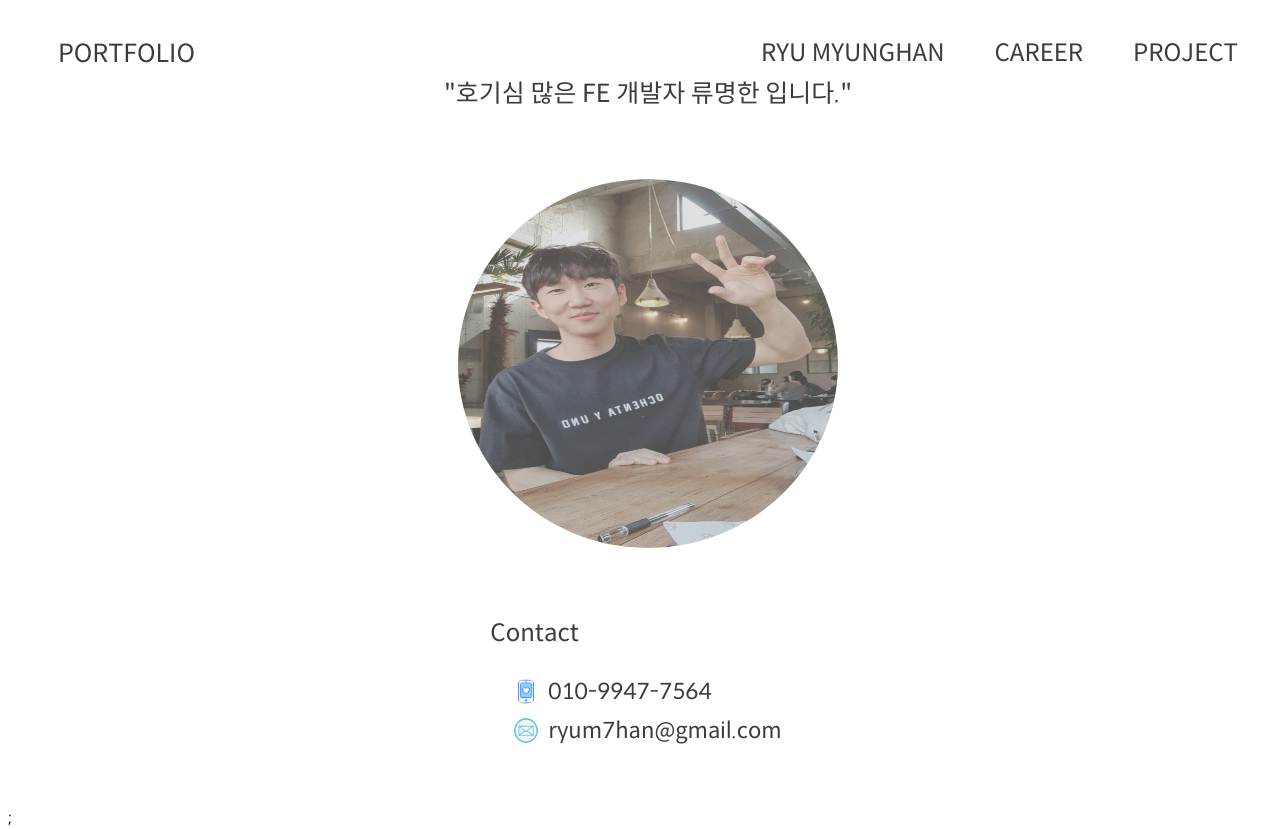
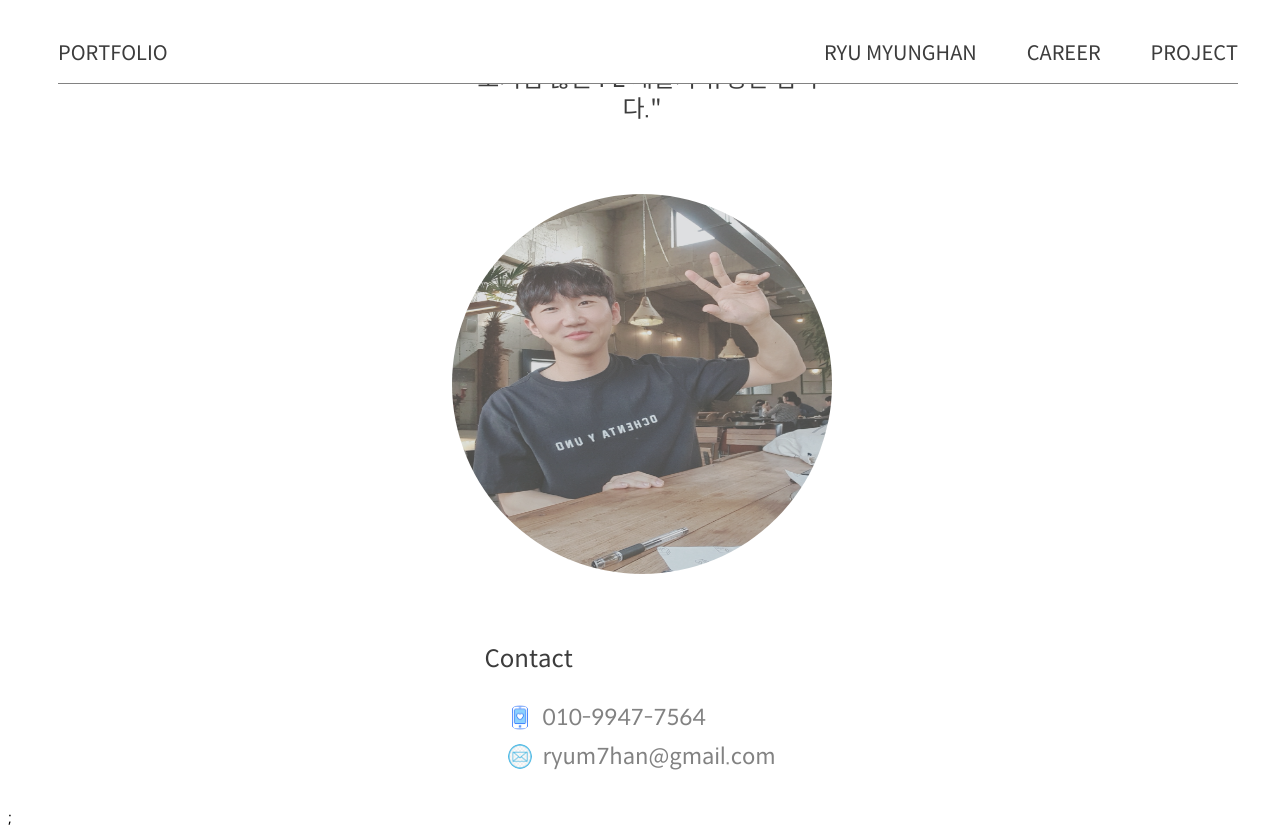
Before and after one commit to ryumhan/portfolio-resume, a Next.js app: page / in a window 1280 px wide. Built offline with nearby package versions, Linux system fonts and the light colour scheme; what emotion-reset would draw is missing.

Commit message:
Refactored the Home Page for introduction in detail - Education section, Appeal Box is added

```diff
--- a/src/components/Layout/index.tsx
+++ b/src/components/Layout/index.tsx
@@ -1,6 +1,6 @@
 import { useMemo } from 'react';
-import { Horizontal, TypoGraphy } from '@/components/common-style';
-import { LayOutContainer, NavItem, NavMenu } from './style';
+import { GlobalColor, Horizontal, TypoGraphy } from '@/components/common-style';
+import { LayOutContainer, LayOutHorizontaStyle, NavItem, NavMenu } from './style';
 
 interface Props {
   children: React.ReactElement;
@@ -12,16 +12,16 @@ const Layout = ({ children, menuList, selectCallback }: Props): React.ReactEleme
   return (
     <LayOutContainer>
       {/* nav bar */}
-      <Horizontal justifyContent="space-between" style={{ width: '100%' }}>
+      <Horizontal justifyContent="space-between" style={LayOutHorizontaStyle}>
         <div>
-          <TypoGraphy style={{ fontSize: '25px' }}>PORTFOLIO</TypoGraphy>
+          <TypoGraphy style={{ fontSize: '20px' }}>PORTFOLIO</TypoGraphy>
         </div>
         <NavMenu>
           {useMemo(() => {
             return menuList.map((menu: string, index: number) => {
               return (
                 <NavItem onClick={() => selectCallback(index)} key={menu + index}>
-                  <TypoGraphy style={{ fontSize: '24px' }}>{menu}</TypoGraphy>
+                  <TypoGraphy style={{ fontSize: '20px' }}>{menu}</TypoGraphy>
                 </NavItem>
               );
             });
--- a/src/components/Layout/style.ts
+++ b/src/components/Layout/style.ts
@@ -22,3 +22,11 @@ export const NavItem = styled.div`
     border-radius: 10%;
   }
 `;
+
+export const LayOutHorizontaStyle = {
+  width: '100%',
+  borderBottom: 'solid',
+  borderColor: GlobalColor.contentsTone,
+  borderWidth: '0.7px',
+  paddingBottom: '5px',
+};
--- a/src/components/pages-component/project/port-folio-store/style.ts
+++ b/src/components/pages-component/project/port-folio-store/style.ts
@@ -1,9 +1,11 @@
 import styled from '@emotion/styled';
 import Image from 'next/image';
 import { GlobalColor, Horizontal, ShadowingBox, Vertical } from '@/components/common-style';
+import { ProjectType } from '@/model/project';
 
 interface StoreWrapperProps {
   selected: boolean;
+  type?: ProjectType;
 }
 
 interface ImageContainerProps {
@@ -12,6 +14,15 @@ interface ImageContainerProps {
 
 interface ProjectContainerProps {
   selected: boolean;
+}
+
+enum ProjectColor {
+  'Web' = '#1478FF',
+  '반응형 Web' = '#3296D7',
+  'FullStack' = '#14148C',
+  'Application' = '#FFD200',
+  'Mobile' = '#C65FF9',
+  '기타' = 'white',
 }
 
 const ProjectImageStyle = {
@@ -64,8 +75,8 @@ export const StoreContainer = styled(Horizontal)<StoreWrapperProps>(({ selected
   height: selected ? '0%' : '100%',
 }));
 
-export const StoreWrapper = styled.div<StoreWrapperProps>(({ selected }) => ({
-  width: '80px',
+export const StoreWrapper = styled.div<StoreWrapperProps>(({ selected, type }) => ({
+  width: '90px',
   height: selected ? '0px' : '300px',
   position: 'relative',
   borderRadius: '10px',
@@ -74,7 +85,7 @@ export const StoreWrapper = styled.div<StoreWrapperProps>(({ selected }) => ({
   cursor: 'pointer',
   transition: '0.3s',
   boxShadow: ShadowingBox,
-  backgroundColor: 'rgb(110, 110, 110, 0.9)',
+  backgroundColor: type ? ProjectColor[type] : 'white',
 
   ':hover': ProjectImageStyle,
 }));
@@ -86,8 +97,12 @@ export const StoreImage = styled(Image)`
 
 export const StoreTitle = styled.div`
   position: absolute;
+  height: 100%;
   width: 100%;
-  height: 100%;
+  display: flex;
+  flex-direction: column;
+  justify-content: center;
+  text-align: center;
 `;
 
 export const StoreDetailContainer = styled(Horizontal)`
--- a/src/components/pages-component/ryumyunghan/index.tsx
+++ b/src/components/pages-component/ryumyunghan/index.tsx
@@ -11,12 +11,7 @@ interface Props {
 const RyuMyungHan = ({ ryuRef }: Props): React.ReactElement => {
   return (
     <Container ref={ryuRef}>
-      <Profile
-        education={INTRODUCTION_CONFIG.education}
-        email={INTRODUCTION_CONFIG.email}
-        comment={INTRODUCTION_CONFIG.comment}
-        phone={INTRODUCTION_CONFIG.phone}
-      />
+      <Profile introduce={INTRODUCTION_CONFIG} />
     </Container>
   );
 };
--- a/src/components/pages-component/ryumyunghan/profile/index.tsx
+++ b/src/components/pages-component/ryumyunghan/profile/index.tsx
@@ -1,9 +1,14 @@
-import React, { useMemo } from 'react';
-import { GlobalColor, PaddingContainer, TypoGraphy, Vertical } from '@/components/common-style';
+import React, { useMemo, useState } from 'react';
+import { GlobalColor, Horizontal, PaddingContainer, TypoGraphy, Vertical } from '@/components/common-style';
 
 import {
+  AppealBox,
+  HoverBoxTitle,
+  AppealContainer,
   ContactIconContainer,
   ContactImage,
+  Container,
+  EducationContainer,
   EmailBox,
   IntroduceBox,
   IntroductionBox,
@@ -11,24 +16,52 @@ import {
   ProfileContainer,
   ProfileImage,
   ProfileImageContainer,
+  EducationBox,
 } from './style';
+import { Introduce } from '@/model/introduce';
 
 interface Props {
-  education: {};
-  email: string;
-  comment: string;
-  phone: string;
+  introduce: Introduce;
 }
 
-const Profile = ({ education, email, comment, phone }: Props): React.ReactElement => {
+const Profile = ({ introduce }: Props): React.ReactElement => {
+  const { appeal, email, comment, phone, education } = introduce;
+  const [onhover, setOnHover] = useState(false);
+
   return (
+    <Container>
+      {/* left */}
+      <EducationContainer style={{ visibility: onhover ? 'visible' : 'hidden', marginTop: '320px' }}>
+        <HoverBoxTitle>
+          <TypoGraphy style={{ fontSize: '24px' }}>Education..?</TypoGraphy>
+        </HoverBoxTitle>
+        <EducationBox>
+          {education.map((item, index) => {
+            return (
+              <Vertical key={item.location + index}>
+                <TypoGraphy style={{ fontSize: '22px', color: GlobalColor.contentsTone }}>
+                  {item.location}
+                </TypoGraphy>
+                <TypoGraphy style={{ fontSize: '22px', color: GlobalColor.contentsTone }}>
+                  {item.duration[0]} ~ {item.duration[1]}
+                </TypoGraphy>
+              </Vertical>
+            );
+          })}
+        </EducationBox>
+      </EducationContainer>
+
+      {/* center */}
       <ProfileContainer>
         <IntroduceBox>
-        <TypoGraphy style={{ fontSize: '25px' }}>"{comment}"</TypoGraphy>
+          <TypoGraphy style={{ fontSize: '24px' }}>"{comment}"</TypoGraphy>
         </IntroduceBox>
-      <ProfileImageContainer>
+
+        {/* <IntroduceBox></IntroduceBox> */}
+        <ProfileImageContainer onMouseEnter={() => setOnHover(true)} onMouseLeave={() => setOnHover(false)}>
           <ProfileImage src="/images/profile.jpeg" alt="profile_image.jpeg" fill />
         </ProfileImageContainer>
+
         <IntroductionBox>
           <TypoGraphy style={{ fontSize: '24px', color: GlobalColor.title }}>Contact</TypoGraphy>
           <PaddingContainer>
@@ -37,18 +70,35 @@ const Profile = ({ education, email, comment, phone }: Props): React.ReactElemen
                 <ContactIconContainer>
                   <ContactImage src={'/images/phone.png'} fill alt={'/images/phone.png'}></ContactImage>
                 </ContactIconContainer>
-              <TypoGraphy style={{ fontSize: '22px', color: GlobalColor.title }}>{phone}</TypoGraphy>
+                <TypoGraphy style={{ fontSize: '22px', color: GlobalColor.contentsTone }}>{phone}</TypoGraphy>
               </PhoneBox>
               <EmailBox gap="10px">
                 <ContactIconContainer>
                   <ContactImage src={'/images/email.jpeg'} fill alt={'/images/email.jpeg'}></ContactImage>
                 </ContactIconContainer>
-              <TypoGraphy style={{ fontSize: '22px', color: GlobalColor.title }}>{email}</TypoGraphy>
+                <TypoGraphy style={{ fontSize: '22px', color: GlobalColor.contentsTone }}>{email}</TypoGraphy>
               </EmailBox>
             </Vertical>
           </PaddingContainer>
         </IntroductionBox>
       </ProfileContainer>
+
+      {/* right */}
+      <AppealContainer style={{ visibility: onhover ? 'visible' : 'hidden' }} gap={'50px'}>
+        <HoverBoxTitle>
+          <TypoGraphy style={{ fontSize: '24px' }}>About me..?</TypoGraphy>
+        </HoverBoxTitle>
+        <AppealBox>
+          {appeal.map((item, index) => {
+            return (
+              <TypoGraphy key={item[0] + index} style={{ fontSize: '22px', color: GlobalColor.contentsTone }}>
+                "{item}"
+              </TypoGraphy>
+            );
+          })}
+        </AppealBox>
+      </AppealContainer>
+    </Container>
   );
 };
 
--- a/src/components/pages-component/ryumyunghan/profile/style.ts
+++ b/src/components/pages-component/ryumyunghan/profile/style.ts
@@ -1,12 +1,27 @@
 import styled from '@emotion/styled';
 import Image from 'next/image';
 import { GlobalColor, Horizontal, Vertical } from '@/components/common-style';
+
+export const Container = styled(Horizontal)`
+  height: 100%;
+`;
 
 export const ProfileContainer = styled(Vertical)`
   justify-content: center;
   align-items: center;
   gap: 70px;
-  height: 100%;
+  width: 33%;
+`;
+
+export const EducationContainer = styled(Vertical)`
+  width: 33%;
+  transition: 0.4s;
+  align-items: end;
+`;
+
+export const AppealContainer = styled(Vertical)`
+  width: 33%;
+  transition: 0.4s;
 `;
 
 export const ProfileImageContainer = styled.div`
@@ -20,8 +35,6 @@ export const ProfileImageContainer = styled.div`
 
   &:hover {
     background-color: skyblue;
-    color: blue;
-    border: solid 7px blue;
     width: 460px;
     height: 460px;
     border-radius: 50%;
@@ -33,7 +46,7 @@ export const ProfileImage = styled(Image)`
   object-position: 'center';
   filter: opacity(0.6) drop-shadow(0 0 0 #828282);
   &:hover {
-    opacity: 0.3;
+    opacity: 1;
   }
 `;
 
@@ -47,9 +60,33 @@ export const EmailBox = styled(Horizontal)``;
 
 export const PhoneBox = styled(Horizontal)``;
 
-export const IntroduceBox = styled.div`
-  align-items: center;
-  gap: 2px;
+export const IntroduceBox = styled(Vertical)`
+  text-align: center;
+`;
+
+export const EducationBox = styled(Vertical)`
+  line-height: 1.5;
+  gap: 30px;
+  width: 500px;
+  margin-top: 40px;
+`;
+
+export const HoverBoxTitle = styled.div`
+  text-align: center;
+  line-height: 2;
+  width: 150px;
+  padding-bottom: 2px;
+  border-bottom: solid;
+  border-color: ${GlobalColor.contentsTone};
+  border-width: 2px;
+`;
+
+export const AppealBox = styled(Vertical)`
+  text-align: center;
+  line-height: 2;
+  gap: 50px;
+  width: 500px;
+  margin-left: 100px;
 `;
 
 export const ContactIconContainer = styled.div`
--- a/src/constants/index.ts
+++ b/src/constants/index.ts
@@ -1,15 +1,20 @@
 import { Company } from '@/model/company';
+import { Introduce } from '@/model/introduce';
 import { Project } from '@/model/project';
 import { SkillSet } from '@/model/skill';
 
 export const MENU_CONFIG = ['RYU MYUNGHAN', 'CAREER', 'PROJECT'];
 
-export const INTRODUCTION_CONFIG = {
+export const INTRODUCTION_CONFIG: Introduce = {
   name: '류명한',
   email: 'ryum7han@gmail.com',
   phone: '010-9947-7564',
   comment: '호기심 많은 FE 개발자 류명한 입니다.',
-  appeal: ['생산적인 이야기를 통해 다양한 사람들의 개발 노하우를 이야기하는 것을 굉장히 즐거워 합니다.'],
+  appeal: [
+    '빠르게 개발을 진행하는 것보다 곰곰히 생각해서 항상 더 나은 코드를 만들기 위해 노력합니다.',
+    '이야기를 통해 다양한 사람들의 개발 노하우를 공유하는 것을 굉장히 즐거워 합니다.',
+    '어떠한 문제 상황, 마찰이 생겼을 때 영원한 정답은 없다는 생각으로 항상 끊임 없이 성찰합니다.',
+  ],
   education: [
     { location: '인하대학교 정보통신공학과, 기계공학(복)', duration: ['2011.03', '2018.02'] },
     { location: 'LG전자 SW 교육', duration: ['2018.03', '2018.05'] },
@@ -110,6 +115,7 @@ export const SKILLSET_CONFIG: SkillSet[] = [
 export const PROJECT_CONFIG: Project[] = [
   {
     title: 'ORBRO 플랫폼',
+    type: 'Web',
     role: 'V1 유지 보수 및 V2 신규 FE 개발(참여)',
     skill: ['react', 'redux', 'mapbox', 'stylus', 'emotion/styled-component'],
     descriptions: [
@@ -133,7 +139,93 @@ export const PROJECT_CONFIG: Project[] = [
     url: 'https://home.orbro.io',
   },
   {
+    title: '공공 교통 Platform 앱',
+    type: 'Web',
+    role: 'FE V2 개발(개인)',
+    skill: ['react', 'nextJs', 'emotion/styled-component', 'yarn-berry'],
+    descriptions: [
+      'ORBRO 플랫폼 내의 공공 데이터의 정보를 보여줄 수 있는 LS App',
+      'ORBRO 플랫폼과 별도의 Deployment로 존재하며, 플랫폼에서 해당 url을 Iframe 으로 로드하는 방식',
+      'SDK를 통해서만 ORBRO 플랫폼과 앱이 Token 과 Origin을 공유하기 때문에 플랫폼을 통해서만 접근 가능',
+      '플랫폼 내의 공공 Object(CCTV, 버스, 지하철, 비행기 클릭시) 클릭시 해당 앱 Display',
+      '각 Object의 현재 정보를 실시간으로 보여줌',
+      '플랫폼에 내재된 iframe 형태로 해당앱 존재',
+    ],
+    contributions: [
+      '기존의 CSR 방식에서 클릭시 앱이 늦게 뜨던 문제를 NextJS로 Migration을 통해 해결',
+      '플랫폼에서 클릭시 해당 Object에 대한 데이터 수신을 위한 postMessage 구현',
+      'Docker 빌드 및 배포 소요시간 단축을 위해 yarn-berry 적용',
+    ],
+    img: [
+      '/project/public-app1.jpg',
+      '/project/public-app2.jpg',
+      '/project/public-app3.jpg',
+      '/project/public-app4.jpg',
+      '/project/public-app5.jpg',
+      '/project/public-app6.png',
+    ],
+    url: 'https://home.orbro.io',
+  },
+  {
+    title: '건설 안전 관리자 서비스',
+    type: 'Web',
+    role: 'FE 신규 개발(개인)',
+    skill: ['react', 'emotion/styled-component', 'redux', 'mabbox'],
+    descriptions: [
+      '건설작업 환경을 위해 해당 지역에 사용자를 등록하고, 위험 구역을 설정, 관리 하는 서비스',
+      'zone 설정을 통해 위험/안전/작업 구역을 설정 하능 기능',
+      '해당 작업장에 출입 가능한 사용자를 등록하는 기능',
+      '사용자가 위험구역에 진입시 Push 알림을 전달 할 수 있도록 장치와 사용자를 맵핑하는 기능',
+    ],
+    contributions: ['mapbox를 통해 지도상에 위험구역을 설정 할 수 있도록 UI 구현.'],
+    img: [
+      '/project/smart-safety-app2.png',
+      '/project/smart-safety-app1.png',
+      '/project/smart-safety-app3.png',
+    ],
+  },
+  {
+    title: '모두의 안심벨',
+    type: '반응형 Web',
+    role: '홈페이지 리뉴얼 FE 개발(참여)',
+    skill: ['react', '반응형 UI', 'emotion/styled-component'],
+    descriptions: [
+      '범죄 취약지구를 위한 안심벨 홍보 및 신청 홈페이지',
+      '안심벨 소개, 신청, 신청조회가 주된 기능',
+      '주소 및 개인정보 입력후 안심벨을 배송 요청 할 수 있음',
+      '신상정보를 이용하여 배송 상태를 확인 할 수 있음',
+      '반응형 UI로 각 장치에 따라 style 분기',
+    ],
+    contributions: ['반응형 UI 도입', '코드 리뷰를 통해 각 페이지 별 소스 일치화'],
+    url: 'https://modubell.com',
+    img: ['/project/safety1.jpg', '/project/safety2.jpg', '/project/safety3.jpg', '/project/safety4.jpg'],
+  },
+  {
+    title: 'Access 관리자 서비스',
+    type: 'Web',
+    role: '유지 보수 및 신규 기능 FE 개발(참여)',
+    skill: ['react', 'mapbox', 'redux', 'emotion/styled-component'],
+    descriptions: [
+      '실내 출입 기록 관리용 서비스',
+      '허용된 사용자 및 방문자의 모바일이 출입문을 통과시 출입 여부를 판단하여 기록을 관리하는 것이 주된 기능',
+    ],
+    contributions: [
+      '한번에 다량의 데이터를 불러오는 응답 latency를 줄이기 위해 인피니티 스크롤로 수정',
+      '테이블 Input Component의 onChange Event 시 불필요한 Rendering 방지를 위하여 useMemo로 수정',
+      '기존의 의존성 심한 stylus 마크업 방식을 styled-component 로 변경',
+    ],
+    img: [
+      '/project/access1.jpg',
+      '/project/access2.jpg',
+      '/project/access3.jpg',
+      '/project/access4.jpg',
+      '/project/access5.jpg',
+      '/project/access6.jpg',
+    ],
+  },
+  {
     title: 'IoT Console',
+    type: 'FullStack',
     role: 'BE, FE 신규 개발(개인)',
     skill: [
       'go',
@@ -173,34 +265,8 @@ export const PROJECT_CONFIG: Project[] = [
     ],
   },
   {
-    title: '공공 교통 Platform 앱',
-    role: 'FE V2 개발(개인)',
-    skill: ['react', 'nextJs', 'emotion/styled-component', 'yarn-berry'],
-    descriptions: [
-      'ORBRO 플랫폼 내의 공공 데이터의 정보를 보여줄 수 있는 LS App',
-      'ORBRO 플랫폼과 별도의 Deployment로 존재하며, 플랫폼에서 해당 url을 Iframe 으로 로드하는 방식',
-      'SDK를 통해서만 ORBRO 플랫폼과 앱이 Token 과 Origin을 공유하기 때문에 플랫폼을 통해서만 접근 가능',
-      '플랫폼 내의 공공 Object(CCTV, 버스, 지하철, 비행기 클릭시) 클릭시 해당 앱 Display',
-      '각 Object의 현재 정보를 실시간으로 보여줌',
-      '플랫폼에 내재된 iframe 형태로 해당앱 존재',
-    ],
-    contributions: [
-      '기존의 CSR 방식에서 클릭시 앱이 늦게 뜨던 문제를 NextJS로 Migration을 통해 해결',
-      '플랫폼에서 클릭시 해당 Object에 대한 데이터 수신을 위한 postMessage 구현',
-      'Docker 빌드 및 배포 소요시간 단축을 위해 yarn-berry 적용',
-    ],
-    img: [
-      '/project/public-app1.jpg',
-      '/project/public-app2.jpg',
-      '/project/public-app3.jpg',
-      '/project/public-app4.jpg',
-      '/project/public-app5.jpg',
-      '/project/public-app6.png',
-    ],
-    url: 'https://home.orbro.io',
-  },
-  {
     title: '상차 리프트 키오스크 앱',
+    type: 'Application',
     role: '신규 FE 개발(개인)',
     skill: ['react', 'electron', 'serial-communication', 'mqtt'],
     descriptions: [
@@ -226,61 +292,8 @@ export const PROJECT_CONFIG: Project[] = [
     imgType: 'kiosk',
   },
   {
-    title: '건설 안전 관리자 서비스',
-    role: 'FE 신규 개발(개인)',
-    skill: ['react', 'emotion/styled-component', 'redux', 'mabbox'],
-    descriptions: [
-      '건설작업 환경을 위해 해당 지역에 사용자를 등록하고, 위험 구역을 설정, 관리 하는 서비스',
-      'zone 설정을 통해 위험/안전/작업 구역을 설정 하능 기능',
-      '해당 작업장에 출입 가능한 사용자를 등록하는 기능',
-      '사용자가 위험구역에 진입시 Push 알림을 전달 할 수 있도록 장치와 사용자를 맵핑하는 기능',
-    ],
-    contributions: ['mapbox를 통해 지도상에 위험구역을 설정 할 수 있도록 UI 구현.'],
-    img: [
-      '/project/smart-safety-app2.png',
-      '/project/smart-safety-app1.png',
-      '/project/smart-safety-app3.png',
-    ],
-  },
-  {
-    title: '모두의 안심벨',
-    role: '홈페이지 리뉴얼 FE 개발(참여)',
-    skill: ['react', '반응형 UI', 'emotion/styled-component'],
-    descriptions: [
-      '범죄 취약지구를 위한 안심벨 홍보 및 신청 홈페이지',
-      '안심벨 소개, 신청, 신청조회가 주된 기능',
-      '주소 및 개인정보 입력후 안심벨을 배송 요청 할 수 있음',
-      '신상정보를 이용하여 배송 상태를 확인 할 수 있음',
-      '반응형 UI로 각 장치에 따라 style 분기',
-    ],
-    contributions: ['반응형 UI 도입', '코드 리뷰를 통해 각 페이지 별 소스 일치화'],
-    url: 'https://modubell.com',
-    img: ['/project/safety1.jpg', '/project/safety2.jpg', '/project/safety3.jpg', '/project/safety4.jpg'],
-  },
-  {
-    title: 'Access 관리자 서비스',
-    role: '유지 보수 및 신규 기능 FE 개발(참여)',
-    skill: ['react', 'mapbox', 'redux', 'emotion/styled-component'],
-    descriptions: [
-      '실내 출입 기록 관리용 서비스',
-      '허용된 사용자 및 방문자의 모바일이 출입문을 통과시 출입 여부를 판단하여 기록을 관리하는 것이 주된 기능',
-    ],
-    contributions: [
-      '한번에 다량의 데이터를 불러오는 응답 latency를 줄이기 위해 인피니티 스크롤로 수정',
-      '테이블 Input Component의 onChange Event 시 불필요한 Rendering 방지를 위하여 useMemo로 수정',
-      '기존의 의존성 심한 stylus 마크업 방식을 styled-component 로 변경',
-    ],
-    img: [
-      '/project/access1.jpg',
-      '/project/access2.jpg',
-      '/project/access3.jpg',
-      '/project/access4.jpg',
-      '/project/access5.jpg',
-      '/project/access6.jpg',
-    ],
-  },
-  {
     title: '프리미엄 체크 V2 신규개발(서비스 종료)',
+    type: 'Mobile',
     role: 'FE 신규 개발(참여)',
     skill: ['react-native', 'mobx-state-tree', 'styled-component', 'react-query'],
     descriptions: [
@@ -296,7 +309,8 @@ export const PROJECT_CONFIG: Project[] = [
     imgType: 'kiosk',
   },
   {
-    title: '기타 관리자 서비스',
+    title: '관리자 서비스',
+    type: '기타',
     role: 'FE 신규 개발(개인)',
     skill: ['react', 'nextJs', 'yarn-berry', 'mapbox'],
     descriptions: [
@@ -314,7 +328,8 @@ export const PROJECT_CONFIG: Project[] = [
     img: [],
   },
   {
-    title: '기타 C/C++ 개발',
+    title: 'C/C++ 개발',
+    type: '기타',
     role: '임베디드 및 엣지 시스템 프로그램(참여)',
     skill: ['C/C++', 'ubuntu18/20', 'mingw', 'mapbox'],
     descriptions: [
--- /dev/null
+++ b/src/model/introduce.ts
@@ -0,0 +1,13 @@
+export interface Education {
+  location: string;
+  duration: string[];
+}
+
+export interface Introduce {
+  name: string;
+  email: string;
+  phone: string;
+  comment: string;
+  appeal: string[];
+  education: Education[];
+}
--- a/src/model/project.ts
+++ b/src/model/project.ts
@@ -1,3 +1,5 @@
+export type ProjectType = 'Web' | 'FullStack' | 'Application' | '반응형 Web' | 'Mobile' | '기타';
+
 export interface Project {
   title: string;
   role: string;
@@ -7,4 +9,5 @@ export interface Project {
   img: string[];
   imgType?: 'kiosk';
   url?: string;
+  type: ProjectType;
 }
```
Also changed, not shown: src/components/pages-component/project/port-folio-store/index.tsx (+31 -6 lines). Lines whose indentation alone changed are shown as unchanged.
